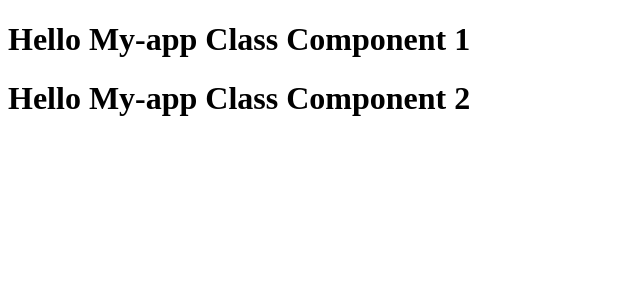
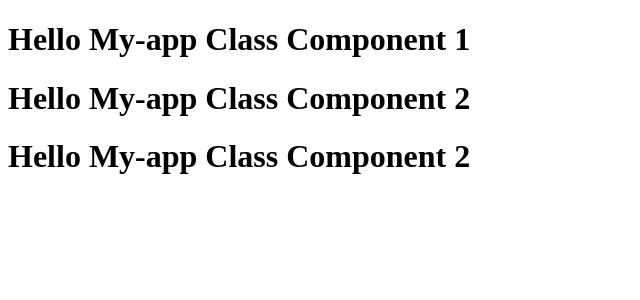
Before and after one commit to divyaIndur123/MyApp, a React (Create React App) app: page / in a window 1280 px wide. Shown: the top 300 px of the page, without its empty margins (0-640 px from the left). Built offline with nearby package versions, Linux system fonts and the light colour scheme.

Commit message:
without React.fragment

```diff
--- a/src/App.js
+++ b/src/App.js
@@ -8,6 +8,7 @@ class App extends Component{
         <>
             <h1>Hello My-app Class Component 1</h1>
             <h1>Hello My-app Class Component 2</h1>
+            <h1>Hello My-app Class Component 2</h1>
         </> );
 
 
```
